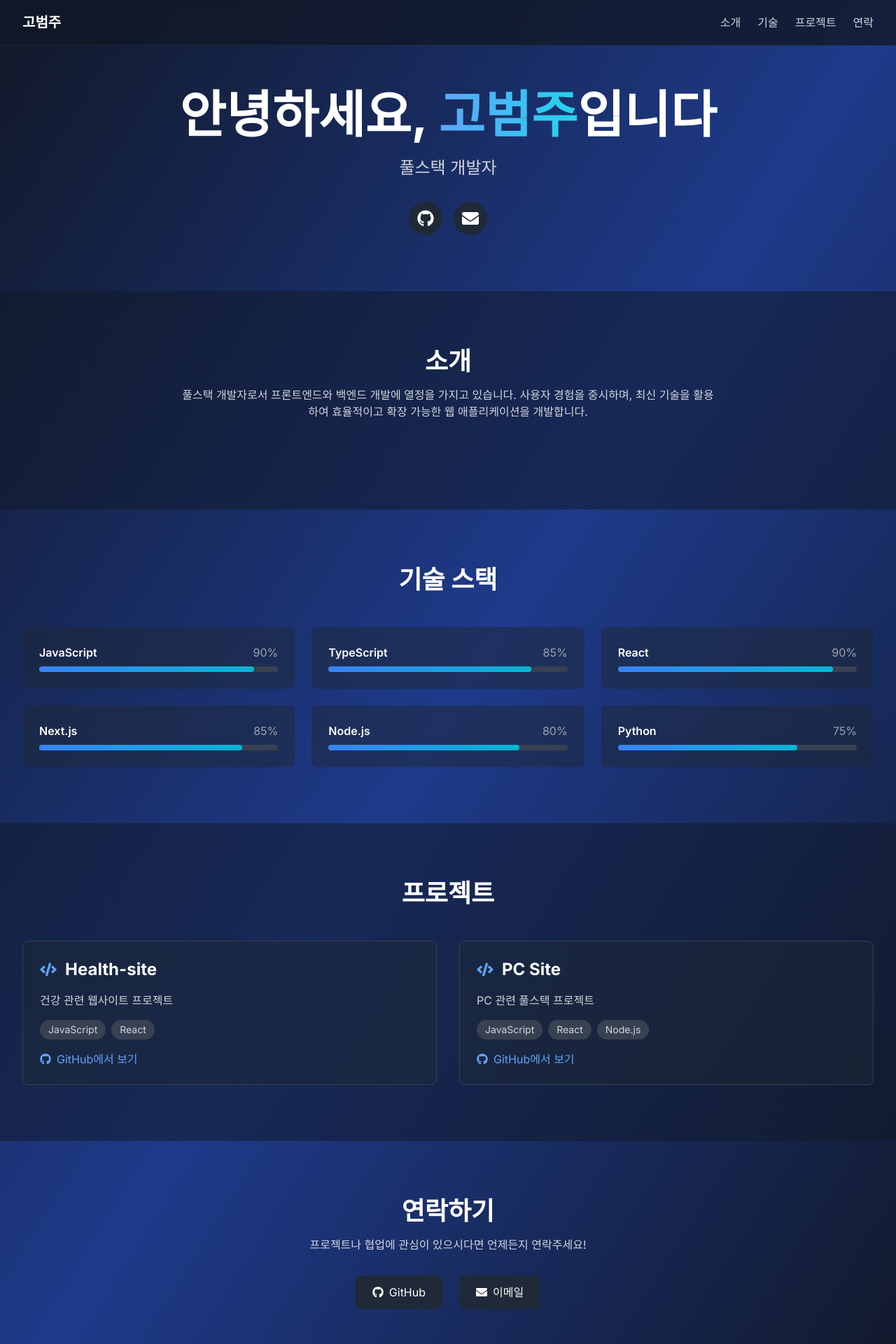
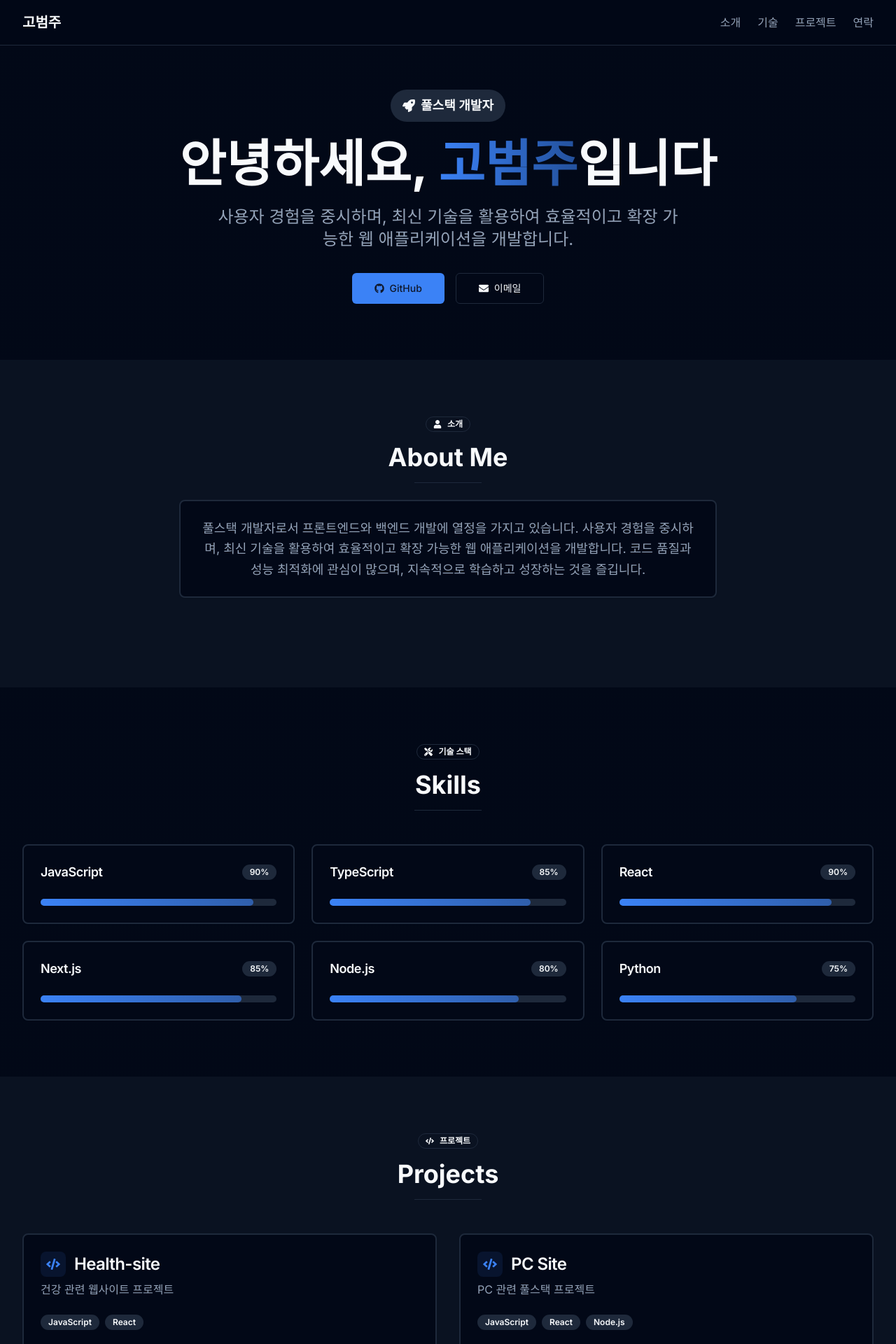
Before and after one commit to BeomJuGo/Portfolio, a Next.js app: page / in a window 1280 px wide. Shown: the top 1920 px of the page at 70% size. Built offline with nearby package versions, Linux system fonts and the light colour scheme.

Commit message:
Refactor portfolio page with shadcn/ui components for better design

```diff
--- a/app/page.tsx
+++ b/app/page.tsx
@@ -6,7 +6,14 @@ import {
   FaGithub,
   FaEnvelope,
   FaCode,
+  FaRocket,
+  FaUser,
+  FaTools,
 } from 'react-icons/fa'
+import { Button } from '@/components/ui/button'
+import { Card, CardContent, CardDescription, CardFooter, CardHeader, CardTitle } from '@/components/ui/card'
+import { Badge } from '@/components/ui/badge'
+import { Separator } from '@/components/ui/separator'
 
 export default function Home() {
   const [mounted, setMounted] = useState(false)
@@ -42,15 +49,15 @@ export default function Home() {
   if (!mounted) return null
 
   return (
-    <div className="min-h-screen bg-gradient-to-br from-gray-900 via-blue-900 to-gray-900">
+    <div className="min-h-screen bg-gradient-to-br from-background via-background to-background/95">
       {/* Navigation */}
-      <nav className="fixed top-0 w-full z-50 bg-gray-900/80 backdrop-blur-sm border-b border-gray-800">
+      <nav className="fixed top-0 w-full z-50 bg-background/80 backdrop-blur-sm border-b border-border">
         <div className="max-w-7xl mx-auto px-4 sm:px-6 lg:px-8">
           <div className="flex justify-between items-center h-16">
             <motion.div
               initial={{ opacity: 0, x: -20 }}
               animate={{ opacity: 1, x: 0 }}
-              className="text-xl font-bold text-white"
+              className="text-xl font-bold text-foreground"
             >
               고범주
             </motion.div>
@@ -59,10 +66,10 @@ export default function Home() {
               animate={{ opacity: 1, x: 0 }}
               className="flex space-x-6"
             >
-              <a href="#about" className="text-gray-300 hover:text-white transition">소개</a>
-              <a href="#skills" className="text-gray-300 hover:text-white transition">기술</a>
-              <a href="#projects" className="text-gray-300 hover:text-white transition">프로젝트</a>
-              <a href="#contact" className="text-gray-300 hover:text-white transition">연락</a>
+              <a href="#about" className="text-muted-foreground hover:text-foreground transition-colors">소개</a>
+              <a href="#skills" className="text-muted-foreground hover:text-foreground transition-colors">기술</a>
+              <a href="#projects" className="text-muted-foreground hover:text-foreground transition-colors">프로젝트</a>
+              <a href="#contact" className="text-muted-foreground hover:text-foreground transition-colors">연락</a>
             </motion.div>
           </div>
         </div>
@@ -76,42 +83,61 @@ export default function Home() {
             animate={{ opacity: 1, y: 0 }}
             transition={{ duration: 0.6 }}
           >
-            <h1 className="text-5xl md:text-7xl font-bold text-white mb-6">
+            <motion.div
+              initial={{ scale: 0 }}
+              animate={{ scale: 1 }}
+              transition={{ delay: 0.2, type: "spring" }}
+              className="inline-block mb-6"
+            >
+              <Badge variant="secondary" className="text-lg px-4 py-2">
+                <FaRocket className="mr-2" />
+                풀스택 개발자
+              </Badge>
+            </motion.div>
+            <h1 className="text-5xl md:text-7xl font-bold text-foreground mb-6">
               안녕하세요,{' '}
-              <span className="bg-gradient-to-r from-blue-400 to-cyan-400 bg-clip-text text-transparent">
+              <span className="bg-gradient-to-r from-primary to-primary/60 bg-clip-text text-transparent">
                 고범주
               </span>
               입니다
             </h1>
-            <p className="text-xl md:text-2xl text-gray-300 mb-8">
-              풀스택 개발자
+            <p className="text-xl md:text-2xl text-muted-foreground mb-8 max-w-2xl mx-auto">
+              사용자 경험을 중시하며, 최신 기술을 활용하여 효율적이고 확장 가능한 웹 애플리케이션을 개발합니다.
             </p>
-            <div className="flex justify-center space-x-4">
-              <motion.a
+            <div className="flex justify-center gap-4">
+              <motion.div
+                whileHover={{ scale: 1.05 }}
+                whileTap={{ scale: 0.95 }}
+              >
+                <Button asChild size="lg" className="gap-2">
+                  <a
                     href="https://github.com/BeomJuGo"
                     target="_blank"
                     rel="noopener noreferrer"
-                whileHover={{ scale: 1.1 }}
-                whileTap={{ scale: 0.9 }}
-                className="p-3 bg-gray-800 rounded-full text-white hover:bg-gray-700 transition"
                   >
-                <FaGithub size={24} />
-              </motion.a>
-              <motion.a
-                href="mailto:lom0097@naver.com"
-                whileHover={{ scale: 1.1 }}
-                whileTap={{ scale: 0.9 }}
-                className="p-3 bg-gray-800 rounded-full text-white hover:bg-gray-700 transition"
+                    <FaGithub />
+                    GitHub
+                  </a>
+                </Button>
+              </motion.div>
+              <motion.div
+                whileHover={{ scale: 1.05 }}
+                whileTap={{ scale: 0.95 }}
               >
-                <FaEnvelope size={24} />
-              </motion.a>
+                <Button asChild variant="outline" size="lg" className="gap-2">
+                  <a href="mailto:lom0097@naver.com">
+                    <FaEnvelope />
+                    이메일
+                  </a>
+                </Button>
+              </motion.div>
             </div>
           </motion.div>
         </div>
       </section>
 
       {/* About Section */}
-      <section id="about" className="py-20 px-4 sm:px-6 lg:px-8 bg-gray-900/50">
+      <section id="about" className="py-20 px-4 sm:px-6 lg:px-8 bg-muted/30">
         <div className="max-w-7xl mx-auto">
           <motion.div
             initial={{ opacity: 0, y: 20 }}
@@ -119,11 +145,21 @@ export default function Home() {
             viewport={{ once: true }}
             className="text-center mb-12"
           >
-            <h2 className="text-4xl font-bold text-white mb-4">소개</h2>
-            <p className="text-gray-300 max-w-3xl mx-auto">
+            <Badge variant="outline" className="mb-4">
+              <FaUser className="mr-2" />
+              소개
+            </Badge>
+            <h2 className="text-4xl font-bold text-foreground mb-4">About Me</h2>
+            <Separator className="mx-auto w-24 mb-6" />
+            <Card className="max-w-3xl mx-auto border-2">
+              <CardContent className="pt-6">
+                <p className="text-muted-foreground text-lg leading-relaxed">
                   풀스택 개발자로서 프론트엔드와 백엔드 개발에 열정을 가지고 있습니다.
                   사용자 경험을 중시하며, 최신 기술을 활용하여 효율적이고 확장 가능한 웹 애플리케이션을 개발합니다.
+                  코드 품질과 성능 최적화에 관심이 많으며, 지속적으로 학습하고 성장하는 것을 즐깁니다.
                 </p>
+              </CardContent>
+            </Card>
           </motion.div>
         </div>
       </section>
@@ -137,7 +173,12 @@ export default function Home() {
             viewport={{ once: true }}
             className="text-center mb-12"
           >
-            <h2 className="text-4xl font-bold text-white mb-4">기술 스택</h2>
+            <Badge variant="outline" className="mb-4">
+              <FaTools className="mr-2" />
+              기술 스택
+            </Badge>
+            <h2 className="text-4xl font-bold text-foreground mb-4">Skills</h2>
+            <Separator className="mx-auto w-24 mb-6" />
           </motion.div>
           <div className="grid grid-cols-1 md:grid-cols-2 lg:grid-cols-3 gap-6">
             {skills.map((skill, index) => (
@@ -147,21 +188,26 @@ export default function Home() {
                 whileInView={{ opacity: 1, y: 0 }}
                 viewport={{ once: true }}
                 transition={{ delay: index * 0.1 }}
-                className="bg-gray-800/50 p-6 rounded-lg backdrop-blur-sm"
               >
-                <div className="flex justify-between items-center mb-2">
-                  <span className="text-white font-semibold">{skill.name}</span>
-                  <span className="text-gray-400">{skill.level}%</span>
+                <Card className="border-2 hover:border-primary/50 transition-colors">
+                  <CardHeader>
+                    <div className="flex justify-between items-center">
+                      <CardTitle className="text-lg">{skill.name}</CardTitle>
+                      <Badge variant="secondary">{skill.level}%</Badge>
                     </div>
-                <div className="w-full bg-gray-700 rounded-full h-2">
+                  </CardHeader>
+                  <CardContent>
+                    <div className="w-full bg-secondary rounded-full h-2.5">
                       <motion.div
                         initial={{ width: 0 }}
                         whileInView={{ width: `${skill.level}%` }}
                         viewport={{ once: true }}
                         transition={{ duration: 1, delay: index * 0.1 }}
-                    className="bg-gradient-to-r from-blue-500 to-cyan-500 h-2 rounded-full"
+                        className="bg-gradient-to-r from-primary to-primary/60 h-2.5 rounded-full"
                       />
                     </div>
+                  </CardContent>
+                </Card>
               </motion.div>
             ))}
           </div>
@@ -169,7 +215,7 @@ export default function Home() {
       </section>
 
       {/* Projects Section */}
-      <section id="projects" className="py-20 px-4 sm:px-6 lg:px-8 bg-gray-900/50">
+      <section id="projects" className="py-20 px-4 sm:px-6 lg:px-8 bg-muted/30">
         <div className="max-w-7xl mx-auto">
           <motion.div
             initial={{ opacity: 0, y: 20 }}
@@ -177,7 +223,12 @@ export default function Home() {
             viewport={{ once: true }}
             className="text-center mb-12"
           >
-            <h2 className="text-4xl font-bold text-white mb-4">프로젝트</h2>
+            <Badge variant="outline" className="mb-4">
+              <FaCode className="mr-2" />
+              프로젝트
+            </Badge>
+            <h2 className="text-4xl font-bold text-foreground mb-4">Projects</h2>
+            <Separator className="mx-auto w-24 mb-6" />
           </motion.div>
           <div className="grid grid-cols-1 md:grid-cols-2 gap-8">
             {projects.map((project, index) => (
@@ -187,33 +238,43 @@ export default function Home() {
                 whileInView={{ opacity: 1, y: 0 }}
                 viewport={{ once: true }}
                 transition={{ delay: index * 0.2 }}
-                whileHover={{ y: -5 }}
-                className="bg-gray-800/50 p-6 rounded-lg backdrop-blur-sm border border-gray-700 hover:border-blue-500 transition"
+                whileHover={{ y: -8 }}
               >
-                <div className="flex items-center mb-4">
-                  <FaCode className="text-blue-400 mr-3" size={24} />
-                  <h3 className="text-2xl font-bold text-white">{project.title}</h3>
+                <Card className="border-2 hover:border-primary/50 transition-all h-full flex flex-col">
+                  <CardHeader>
+                    <div className="flex items-center gap-3">
+                      <div className="p-2 bg-primary/10 rounded-lg">
+                        <FaCode className="text-primary" size={20} />
                       </div>
-                <p className="text-gray-300 mb-4">{project.description}</p>
-                <div className="flex flex-wrap gap-2 mb-4">
+                      <CardTitle className="text-2xl">{project.title}</CardTitle>
+                    </div>
+                    <CardDescription className="text-base mt-2">
+                      {project.description}
+                    </CardDescription>
+                  </CardHeader>
+                  <CardContent className="flex-grow">
+                    <div className="flex flex-wrap gap-2">
                       {project.tech.map((tech) => (
-                    <span
-                      key={tech}
-                      className="px-3 py-1 bg-gray-700 text-gray-300 rounded-full text-sm"
-                    >
+                        <Badge key={tech} variant="secondary">
                           {tech}
-                    </span>
+                        </Badge>
                       ))}
                     </div>
+                  </CardContent>
+                  <CardFooter>
+                    <Button asChild variant="outline" className="w-full">
                       <a
                         href={project.link}
                         target="_blank"
                         rel="noopener noreferrer"
-                  className="text-blue-400 hover:text-blue-300 flex items-center"
+                        className="flex items-center justify-center gap-2"
                       >
-                  <FaGithub className="mr-2" />
+                        <FaGithub />
                         GitHub에서 보기
                       </a>
+                    </Button>
+                  </CardFooter>
+                </Card>
               </motion.div>
             ))}
           </div>
@@ -228,39 +289,46 @@ export default function Home() {
             whileInView={{ opacity: 1, y: 0 }}
             viewport={{ once: true }}
           >
-            <h2 className="text-4xl font-bold text-white mb-4">연락하기</h2>
-            <p className="text-gray-300 mb-8">
+            <h2 className="text-4xl font-bold text-foreground mb-4">연락하기</h2>
+            <Separator className="mx-auto w-24 mb-8" />
+            <p className="text-muted-foreground mb-8 text-lg">
               프로젝트나 협업에 관심이 있으시다면 언제든지 연락주세요!
             </p>
-            <div className="flex justify-center space-x-6">
-              <motion.a
+            <div className="flex justify-center gap-4">
+              <motion.div
+                whileHover={{ scale: 1.05 }}
+                whileTap={{ scale: 0.95 }}
+              >
+                <Button asChild size="lg" className="gap-2">
+                  <a
                     href="https://github.com/BeomJuGo"
                     target="_blank"
                     rel="noopener noreferrer"
-                whileHover={{ scale: 1.1 }}
-                whileTap={{ scale: 0.9 }}
-                className="flex items-center space-x-2 px-6 py-3 bg-gray-800 rounded-lg text-white hover:bg-gray-700 transition"
                   >
                     <FaGithub />
-                <span>GitHub</span>
-              </motion.a>
-              <motion.a
-                href="mailto:lom0097@naver.com"
-                whileHover={{ scale: 1.1 }}
-                whileTap={{ scale: 0.9 }}
-                className="flex items-center space-x-2 px-6 py-3 bg-gray-800 rounded-lg text-white hover:bg-gray-700 transition"
+                    GitHub
+                  </a>
+                </Button>
+              </motion.div>
+              <motion.div
+                whileHover={{ scale: 1.05 }}
+                whileTap={{ scale: 0.95 }}
               >
+                <Button asChild variant="outline" size="lg" className="gap-2">
+                  <a href="mailto:lom0097@naver.com">
                     <FaEnvelope />
-                <span>이메일</span>
-              </motion.a>
+                    이메일
+                  </a>
+                </Button>
+              </motion.div>
             </div>
           </motion.div>
         </div>
       </section>
 
       {/* Footer */}
-      <footer className="py-8 px-4 sm:px-6 lg:px-8 bg-gray-900 border-t border-gray-800">
-        <div className="max-w-7xl mx-auto text-center text-gray-400">
+      <footer className="py-8 px-4 sm:px-6 lg:px-8 border-t border-border bg-muted/30">
+        <div className="max-w-7xl mx-auto text-center text-muted-foreground">
           <p>© 2026 고범주. All rights reserved.</p>
         </div>
       </footer>
```
Lines whose indentation alone changed are shown as unchanged.
